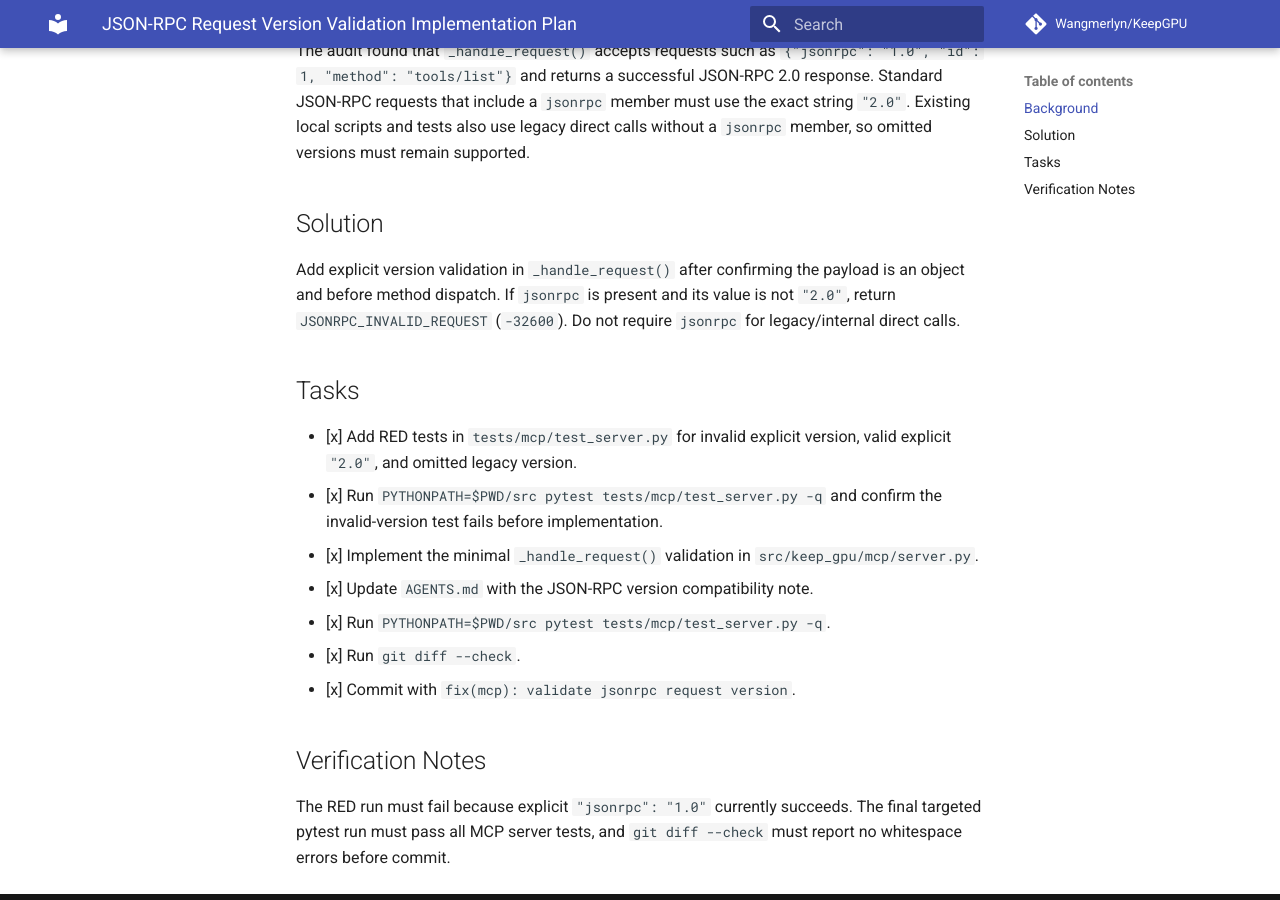
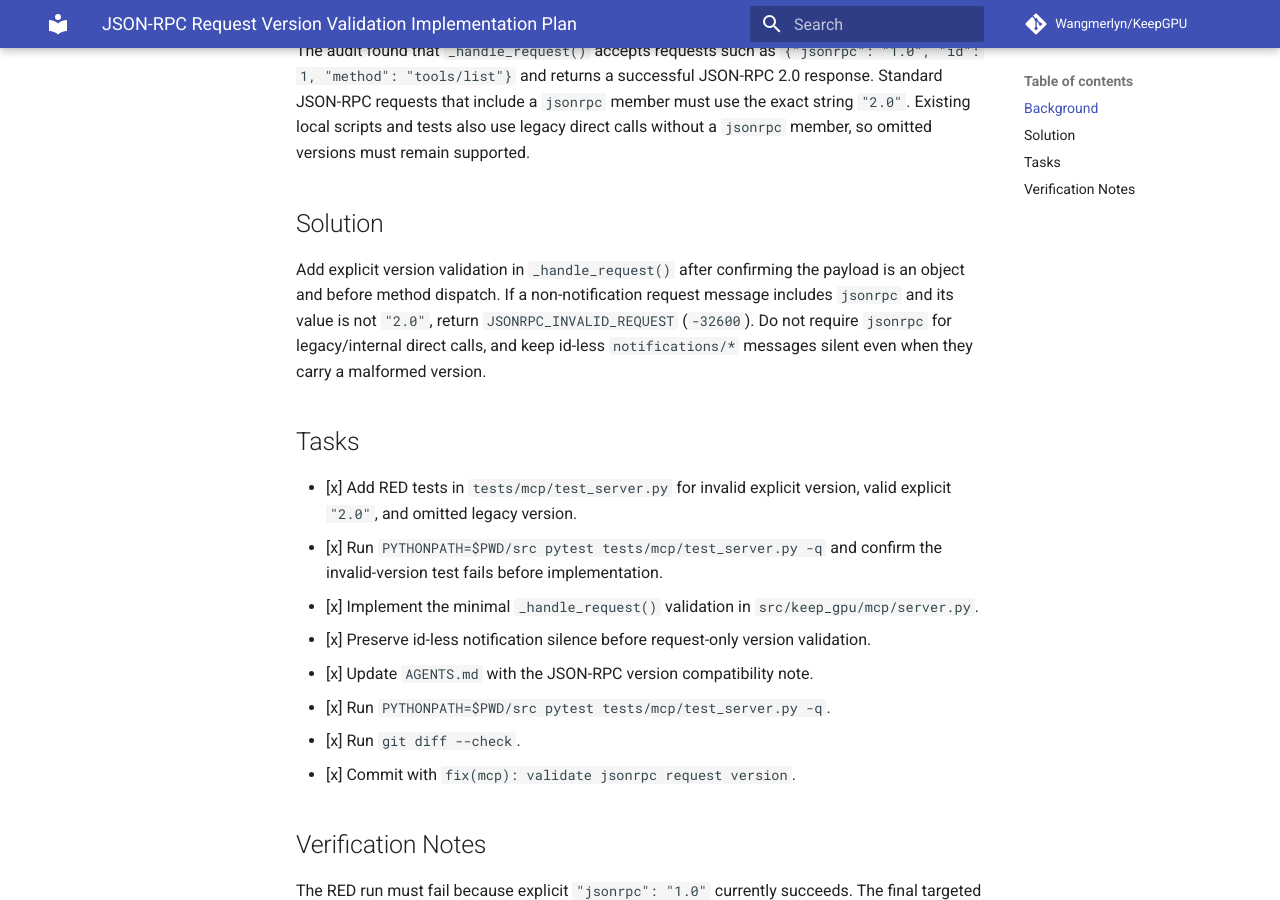
Before and after one commit to Wangmerlyn/KeepGPU, an MkDocs documentation site: the page built from docs/plans/jsonrpc-request-version-validation.md, in a window 1280 px wide and 900 px high, scrolled down 627 px. Built offline with MkDocs 1.6.1 and Material for MkDocs 9.7.7, drawn with Linux system fonts in a browser that asks for light colours; comment, search, counter and statistics services are not loaded.

Commit message:
fix(mcp): preserve jsonrpc notification silence

```diff
--- a/docs/plans/jsonrpc-request-version-validation.md
+++ b/docs/plans/jsonrpc-request-version-validation.md
@@ -16,13 +16,14 @@ The audit found that `_handle_request()` accepts requests such as `{"jsonrpc": "
 
 ## Solution
 
-Add explicit version validation in `_handle_request()` after confirming the payload is an object and before method dispatch. If `jsonrpc` is present and its value is not `"2.0"`, return `JSONRPC_INVALID_REQUEST` (`-32600`). Do not require `jsonrpc` for legacy/internal direct calls.
+Add explicit version validation in `_handle_request()` after confirming the payload is an object and before method dispatch. If a non-notification request message includes `jsonrpc` and its value is not `"2.0"`, return `JSONRPC_INVALID_REQUEST` (`-32600`). Do not require `jsonrpc` for legacy/internal direct calls, and keep id-less `notifications/*` messages silent even when they carry a malformed version.
 
 ## Tasks
 
 - [x] Add RED tests in `tests/mcp/test_server.py` for invalid explicit version, valid explicit `"2.0"`, and omitted legacy version.
 - [x] Run `PYTHONPATH=$PWD/src pytest tests/mcp/test_server.py -q` and confirm the invalid-version test fails before implementation.
 - [x] Implement the minimal `_handle_request()` validation in `src/keep_gpu/mcp/server.py`.
+- [x] Preserve id-less notification silence before request-only version validation.
 - [x] Update `AGENTS.md` with the JSON-RPC version compatibility note.
 - [x] Run `PYTHONPATH=$PWD/src pytest tests/mcp/test_server.py -q`.
 - [x] Run `git diff --check`.
```
Also changed, not shown: AGENTS.md (+2 -2 lines), docs/guides/mcp.md (+4 -0 lines), 2 other files.
